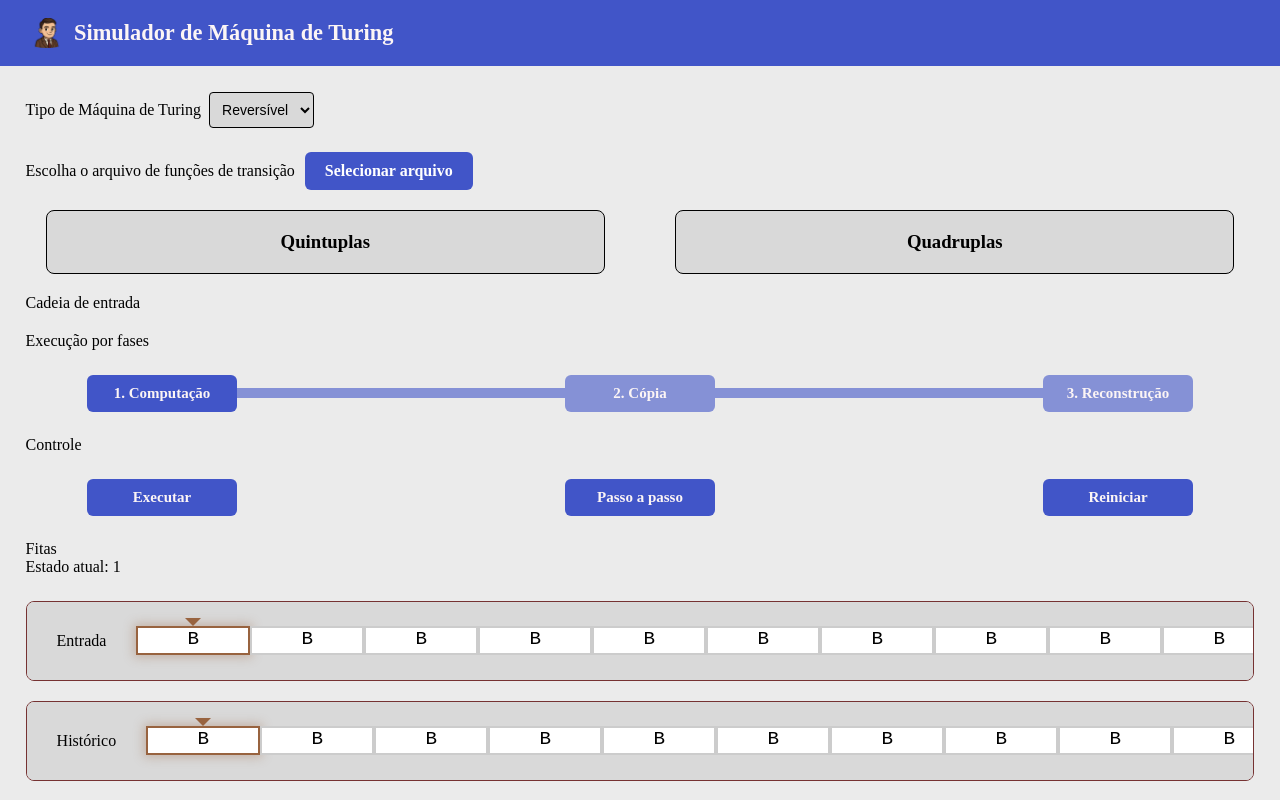
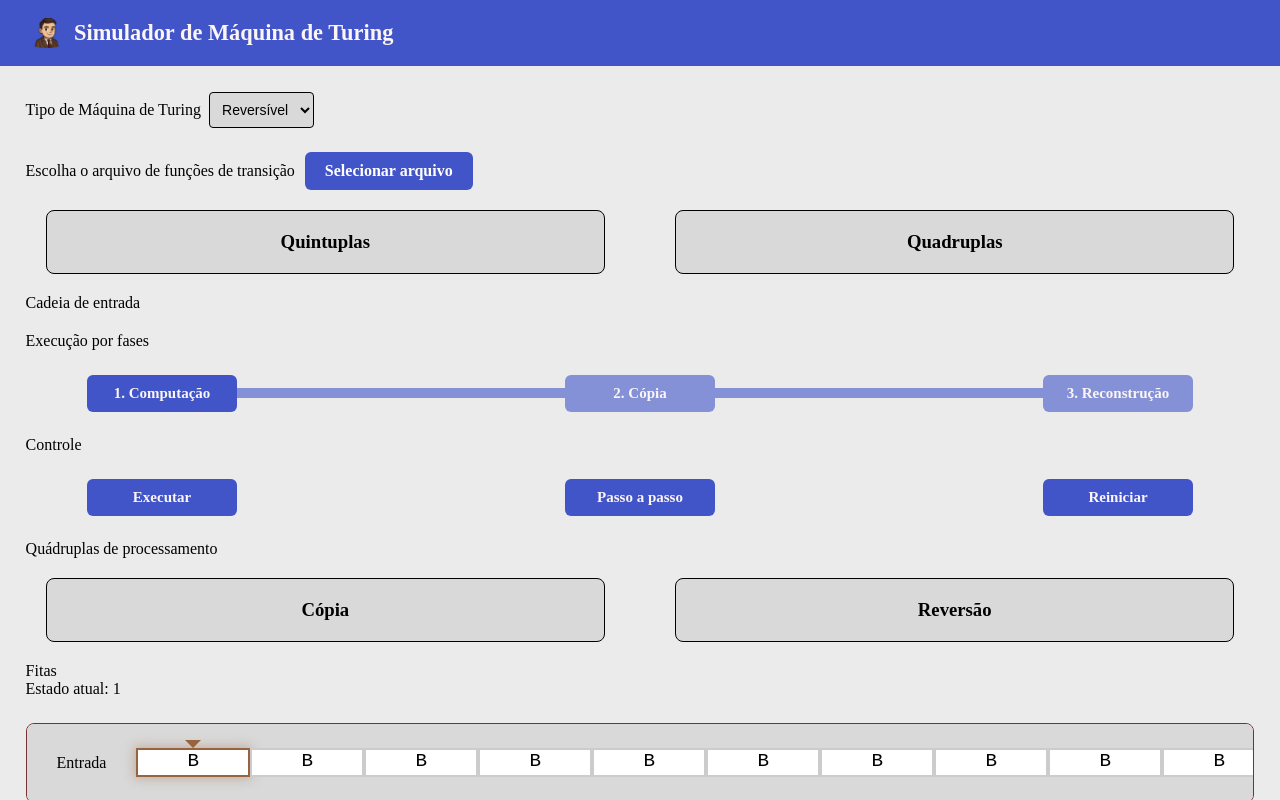
Before and after one commit to DaiDVieira/maquina-de-turing-reversivel, a Vue app: page / in a window 1280 px wide. Shown: the top 800 px of the page. Built offline with nearby package versions, Linux system fonts and the light colour scheme.

Commit message:
adicionando uma transição que faltou + mostrando quádruplas de cópia na tela

```diff
--- a/src/components/MaquinaTuring.vue
+++ b/src/components/MaquinaTuring.vue
@@ -164,11 +164,12 @@ function gerarQuadruplasCopia() {
     }
 
     const novasQuadruplas = [];
-    for (let i = 0; i < n; i++) {
+    for (let i = 0; i <= n; i++) {
         const simbolo = fitaEntrada.value[i];
         const estadoOrigem = (i === 0) ? estadoAceitacao.value : `copia_${i}`;
-        const estadoIntermediario = `copia_${i}_int`;
-        const proximoEstado = (i === n - 1) ? 'copia_fim' : `copia_${i + 1}`;
+        const estadoIntermediario = `copia_${i}`;
+        const proximoEstado = (i === n) ? 'copia_fim' : `copia_${i + 1}`;
+        const transicao = (i === n) ? 'L' : 'R';
 
         novasQuadruplas.push({
             tipo: 'escrever',
@@ -185,9 +186,9 @@ function gerarQuadruplasCopia() {
             tipo: 'mover',
             indiceTransicao: `copia_${i}`,
             estadoIntermediario,
-            movimento: 'R',
+            movimento: transicao,
             proximoEstado,
-            textoPadrao: `(${estadoIntermediario}, {${simbolo}, B, ${simbolo}}) = (R, ${proximoEstado})`,
+            textoPadrao: `(${estadoIntermediario}, {${simbolo}, B, ${simbolo}}) = (${transicao}, ${proximoEstado})`,
         });
     }
 
@@ -227,6 +228,11 @@ function executarUmaTransicaoCopia() {
     if (movimento === 'R') {
         posicaoCabecoteEntrada.value = Math.min(tamanhoFitaPadrao - 1, posicaoCabecoteEntrada.value + 1);
         posicaoCabecoteSaida.value = Math.min(tamanhoFitaPadrao - 1, posicaoCabecoteSaida.value + 1);
+    }
+
+    else if (movimento === 'L') {
+        posicaoCabecoteEntrada.value = Math.max(0, posicaoCabecoteEntrada.value - 1);
+        posicaoCabecoteSaida.value = Math.max(0, posicaoCabecoteSaida.value - 1);
     }
 
     estadoAtual.value = quadruplaMovimento.proximoEstado;
@@ -329,6 +335,20 @@ function reiniciarMaquina() {
                 <Botao texto="Reiniciar" :class="{'ativo': 1}" @acao="reiniciarMaquina"/>
             </div>
         </div>
+        <div>
+            <p>Quádruplas de processamento</p>
+            <div class="cont-process">
+                <div class="process">
+                    <h3>Cópia</h3>
+                    <pre>{{ quadruplasCopia.map(q => q.texto ? q.texto : q.textoPadrao).join('\n') }}</pre>
+                </div>
+                <div class="process">
+                    <h3>Reversão</h3>
+                    <pre></pre>
+                </div>
+            </div>
+        </div>
+
 
         <p>Fitas</p>
         <p class="paragrafo">Estado atual: {{ estadoAtual }}</p>
@@ -449,4 +469,21 @@ function reiniciarMaquina() {
 .botao.ativo:hover{
     background-color: #214d71;
 }
+.process{
+    display: block;
+    align-items: center;
+    padding: 20px;
+    background-color: #d9d9d9;
+    border-radius: 8px;
+    margin: 20px;
+    text-align: center;
+    border: 1px solid #000000;
+}
+
+.cont-process{
+    display: grid;
+    grid-template-columns: 1fr 1fr;
+    gap: 30px;
+
+}
 </style>
```
